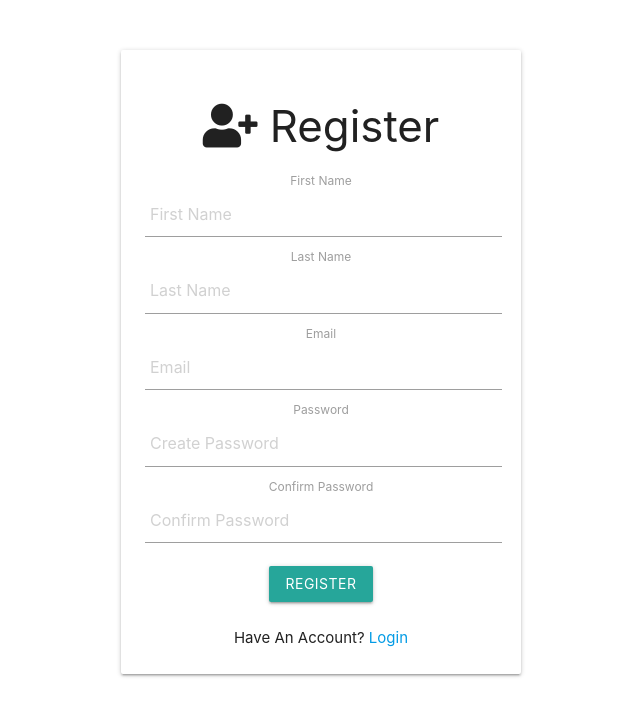
After one commit to Kassmanben/boilerplate-login, a Node server app: page /users/register in a window 1280 px wide. The commit adds this page. Shown: the top 716 px of the page, without its empty margins (319-959 px from the left). Run offline with Node 20, Linux system fonts and the light colour scheme; some libraries are stand-ins or nearby versions.

Commit message:
Add local strategy to login with

```diff
--- a/app.js
+++ b/app.js
@@ -90,6 +90,7 @@ app.use(express.static(path.join(__dirname, "public")));
 app.use("/", require("./routes/index"));
 app.use("/auth", require("./routes/auth"));
 app.use("/stories", require("./routes/stories"));
+app.use("/users", require("./routes/users"));
 
 const PORT = process.env.PORT || 5000;
 
--- a/package.json
+++ b/package.json
@@ -10,6 +10,7 @@
   "author": "Ben Kassman",
   "license": "MIT",
   "dependencies": {
+    "bcryptjs": "^2.4.3",
     "connect-mongo": "^3.2.0",
     "dotenv": "^8.2.0",
     "express": "^4.17.1",
@@ -20,7 +21,8 @@
     "mongoose": "^5.10.9",
     "morgan": "^1.10.0",
     "passport": "^0.4.1",
-    "passport-google-oauth20": "^2.0.0"
+    "passport-google-oauth20": "^2.0.0",
+    "passport-local": "^1.0.0"
   },
   "devDependencies": {
     "cross-env": "^7.0.2",
--- a/public/css/style.css
+++ b/public/css/style.css
@@ -2,8 +2,10 @@ p {
   margin-top: 10px !important;
 }
 
-.login-container {
-  width: 400px;
+.login-container,
+.register-container {
+  max-width: 400px;
+  min-width: 350px;
   text-align: center;
   margin-top: 50px;
 }
@@ -20,3 +22,12 @@ p {
 .img-small {
   width: 180px;
 }
+
+.section-thin {
+  padding-top: 5px;
+  padding-bottom: 5px;
+}
+
+.form-control {
+  padding-left: 5px !important;
+}
--- /dev/null
+++ b/routes/users.js
@@ -0,0 +1,94 @@
+const express = require('express');
+const router = express.Router();
+const bcrypt = require('bcryptjs');
+const passport = require('passport');
+const mongoose = require('mongoose');
+// Load User model
+const User = require('../models/User');
+const { ensureAuth, ensureGuest } = require('../middleware/auth');
+
+// Register Page
+router.get('/register', ensureGuest, (req, res) => res.render('register', {
+  layout: 'register',
+  errors: [],
+  name: '',
+  email: '',
+  password: '',
+  password2: ''
+}));
+
+// Register
+router.post('/register', (req, res) => {
+  const { firstName, lastName, email, password, password2 } = req.body;
+  let errors = [];
+
+  if (!firstName || !lastName || !email || !password || !password2) {
+    errors.push({ msg: 'Please enter all fields' });
+  }
+
+  if (password != password2) {
+    errors.push({ msg: 'Passwords do not match' });
+  }
+
+  if (password.length < 6) {
+    errors.push({ msg: 'Password must be at least 6 characters' });
+  }
+
+  if (errors.length > 0) {
+    res.render('register', {
+      errors,
+      firstName,
+      lastName,
+      email,
+      password,
+      password2
+    });
+  } else {
+    User.findOne({ email: email }).then(user => {
+      if (user) {
+        errors.push({ msg: 'Email already exists' });
+        res.render('register', {
+          errors,
+          firstName,
+          lastName,
+          email,
+          password,
+          password2
+        });
+      } else {
+        const newUser = new User({
+          userId: mongoose.Types.ObjectId(),
+          profileType: 'local',
+          displayName: firstName + " " + lastName,
+          firstName,
+          lastName,
+          email,
+          password
+        });
+
+        bcrypt.genSalt(10, (err, salt) => {
+          bcrypt.hash(newUser.password, salt, (err, hash) => {
+            if (err) throw err;
+            newUser.password = hash;
+            newUser
+              .save()
+              .then(user => {
+                res.redirect('/');
+              })
+              .catch(err => console.log(err));
+          });
+        });
+      }
+    });
+  }
+});
+
+// Login
+router.post('/login', (req, res, next) => {
+  passport.authenticate('local', {
+    successRedirect: '/dashboard',
+    failureRedirect: '/',
+  })(req, res, next);
+});
+
+module.exports = router;
--- /dev/null
+++ b/views/layouts/register.hbs
@@ -0,0 +1,26 @@
+<!DOCTYPE html>
+<html lang="en">
+
+<head>
+    <meta charset="UTF-8" />
+    <meta name="viewport" content="width=device-width, initial-scale=1.0" />
+    <link rel="stylesheet" href="https://cdnjs.cloudflare.com/ajax/libs/materialize/1.0.0/css/materialize.min.css" />
+    <link rel="stylesheet" href="https://cdnjs.cloudflare.com/ajax/libs/font-awesome/5.15.1/css/all.min.css"
+        integrity="sha512-+4zCK9k+qNFUR5X+cKL9EIR+ZOhtIloNl9GIKS57V1MyNsYpYcUrUeQc9vNfzsWfV28IaLL3i96P9sdNyeRssA=="
+        crossorigin="anonymous" />
+    <link rel="stylesheet" href="/css/style.css" />
+    <title>Storybooks Registration</title>
+</head>
+
+<body>
+    <div class="container register-container">
+        <div class="card">
+            <div class="card-content">
+                {{{body}}}
+            </div>
+        </div>
+    </div>
+    <script src="https://cdnjs.cloudflare.com/ajax/libs/materialize/1.0.0/js/materialize.min.js"></script>
+</body>
+
+</html>
--- /dev/null
+++ b/views/register.hbs
@@ -0,0 +1,44 @@
+<h3>
+    <i class="fas fa-user-plus"></i> Register
+</h3>
+
+{{#each errors}}
+<div class="alert alert-warning alert-dismissible fade show" role="alert">
+    {{msg}}
+    <button type="button" class="close" data-dismiss="alert" aria-label="Close">
+        <span aria-hidden="true">&times;</span>
+    </button>
+</div>
+{{/each}}
+<form action="/users/register" method="POST">
+    <div class="form-group">
+        <label for="firstName">First Name</label>
+        <input type="text" id="firstName" name="firstName" autocomplete="given-name" class="form-control"
+            placeholder="First Name" value="{{firstName}}" />
+    </div>
+    <div class="form-group">
+        <label for="lastName">Last Name</label>
+        <input type="text" id="lastName" name="lastName" autocomplete="family-name" class="form-control"
+            placeholder="Last Name" value="{{lastName}}" />
+    </div>
+    <div class="form-group">
+        <label for="email">Email</label>
+        <input type="text" id="email" name="email" class="form-control" placeholder="Email" value="{{email}}" />
+    </div>
+    <div class="form-group">
+        <label for="password">Password</label>
+        <input type="password" id="password" name="password" class="form-control" placeholder="Create Password"
+            value="{{password}}" />
+    </div>
+    <div class="form-group">
+        <label for="password2">Confirm Password</label>
+        <input type="password" id="password2" name="password2" class="form-control" placeholder="Confirm Password"
+            value="{{password}}" />
+    </div>
+    <div class="section">
+        <button type="submit" class="btn btn-primary">
+            Register
+        </button>
+    </div>
+</form>
+<p class="lead mt-4">Have An Account? <a href="/users/login">Login</a></p>
```
Also changed, not shown: config/passport.js (+26 -1 lines), models/User.js (+23 -0 lines), views/login.hbs (+19 -0 lines), 1 other file.
